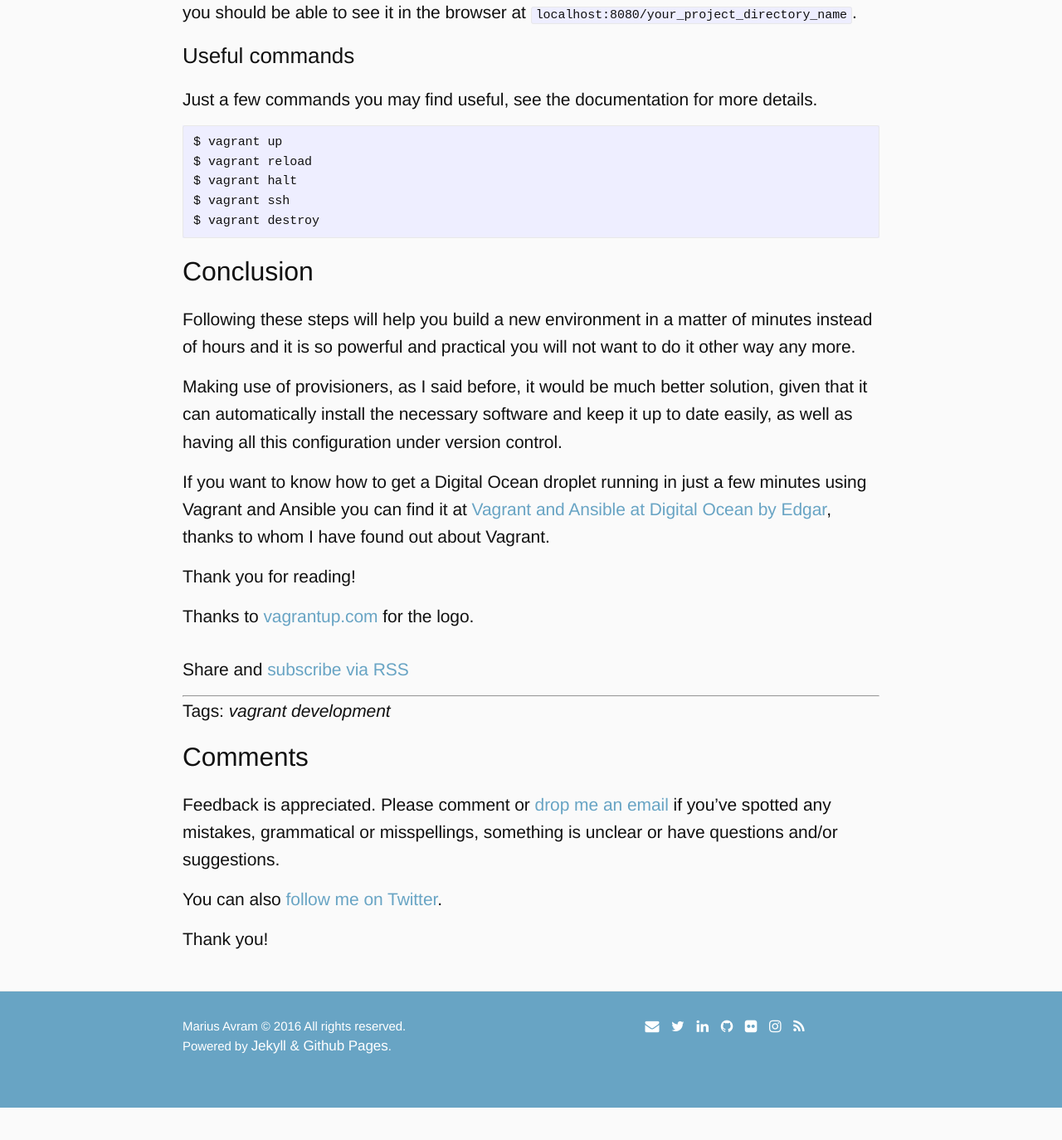
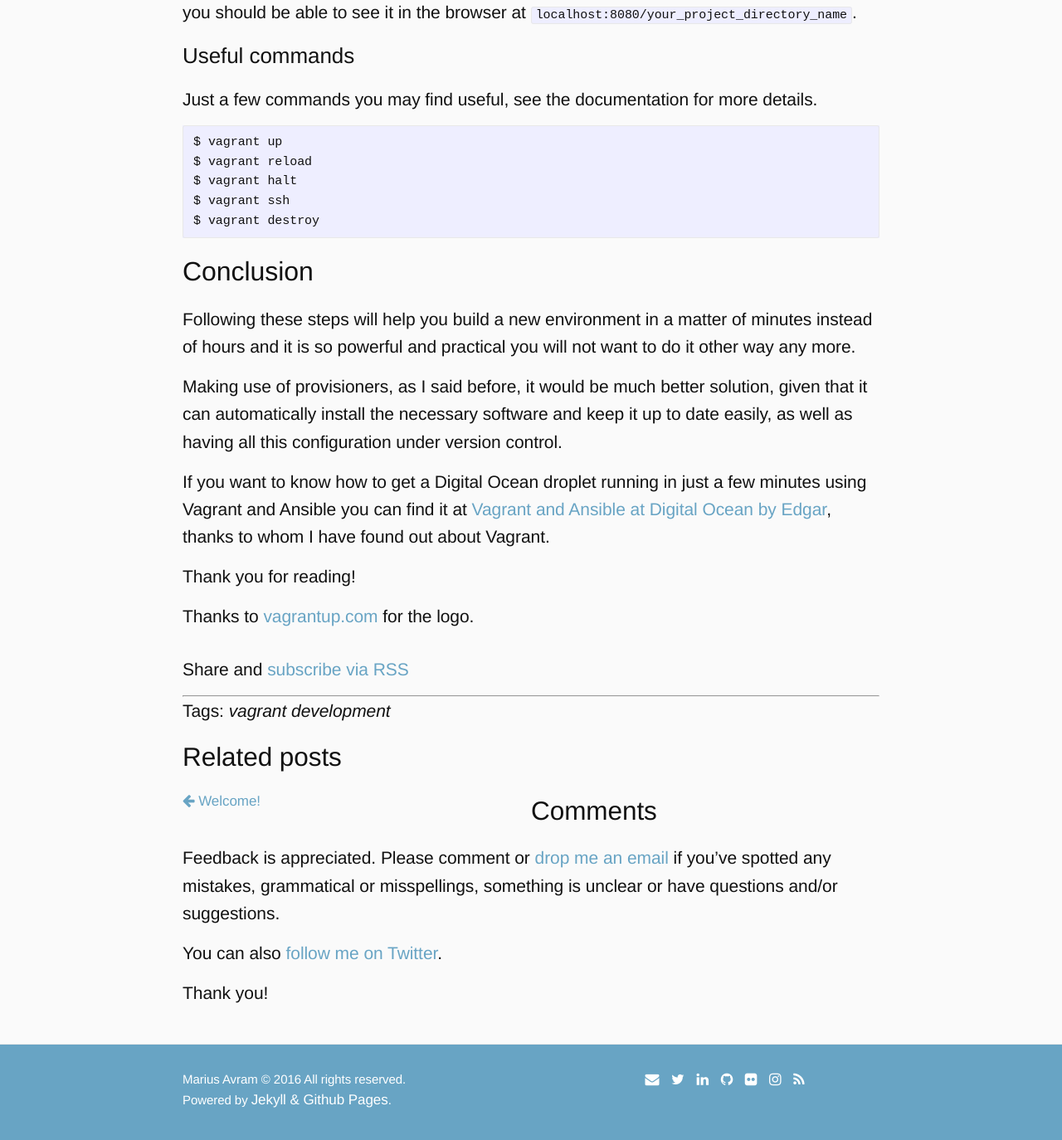
Before and after one commit to mariusavram91/mariusavram, a Jekyll site: the page built from _posts/2015-05-20-create-lightweight-vagrant-box-from-scratch.markdown, in a window 1280 px wide and 1400 px high, scrolled down 7514 px. Shown: the top 1374 px of the window at 83% size. Built offline with Jekyll 4.4.1, drawn with Linux system fonts in a browser that asks for light colours; nearby versions of some CDN libraries; comment, search, counter and statistics services are not loaded; before the commit the page ends 8849 px from its top, so only the background shows below that.

Commit message:
Add Related posts section to the post layout.

```diff
--- a/_layouts/post.html
+++ b/_layouts/post.html
@@ -24,6 +24,26 @@
     {% endfor %}
   </p>
 
+  <h2>Related posts</h2>
+
+  <div class="post-nav">
+    {% if page.previous.url %}
+    <div class="post-related-link previous">
+      <a href="{{ page.previous.url }}">
+        <i class="fa fa-arrow-left"></i> {{ page.previous.title }}
+      </a>
+    </div>
+    {% endif %}
+
+    {% if page.next.url %}
+    <div class="post-related-link next">
+      <a href="{{ page.next.url }}">
+         {{ page.next.title }} <i class="fa fa-arrow-right"></i>
+      </a>
+    </div>
+    {% endif %}
+  </div>
+
   <h2>Comments</h2>
 
   <p>Feedback is appreciated. Please comment or <a
--- a/_sass/_layout.scss
+++ b/_sass/_layout.scss
@@ -308,6 +308,21 @@
     }
 }
 
+.post-nav {
+    font-size: 17px;
+    margin-top: 10px;
+    margin-bottom: 10px;
+
+    .post-related-link {
+        width: 50%;
+        float: left;
+    }
+
+    .next {
+        text-align: right;
+    }
+}
+
 /* About page */
 
 .headshot {
```
